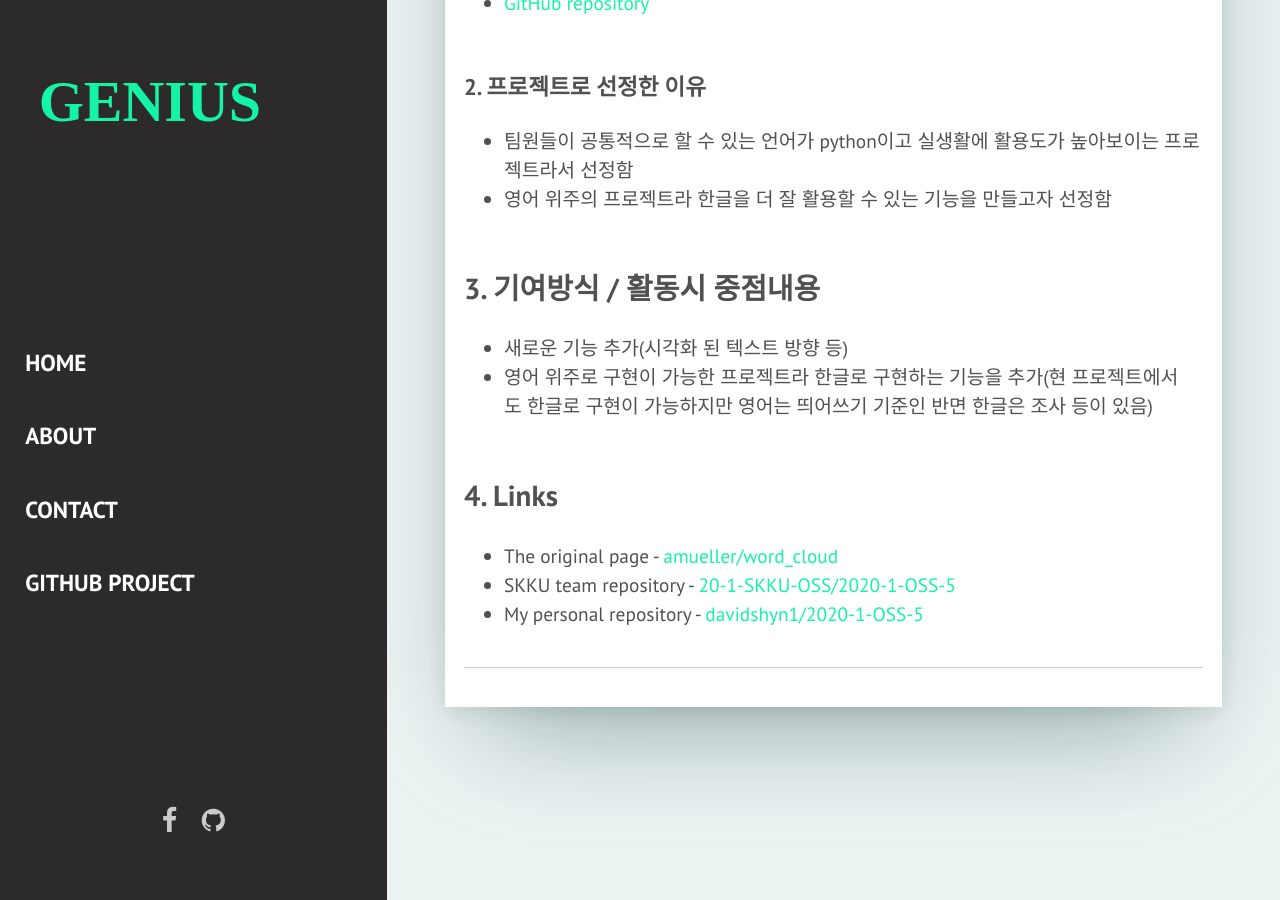
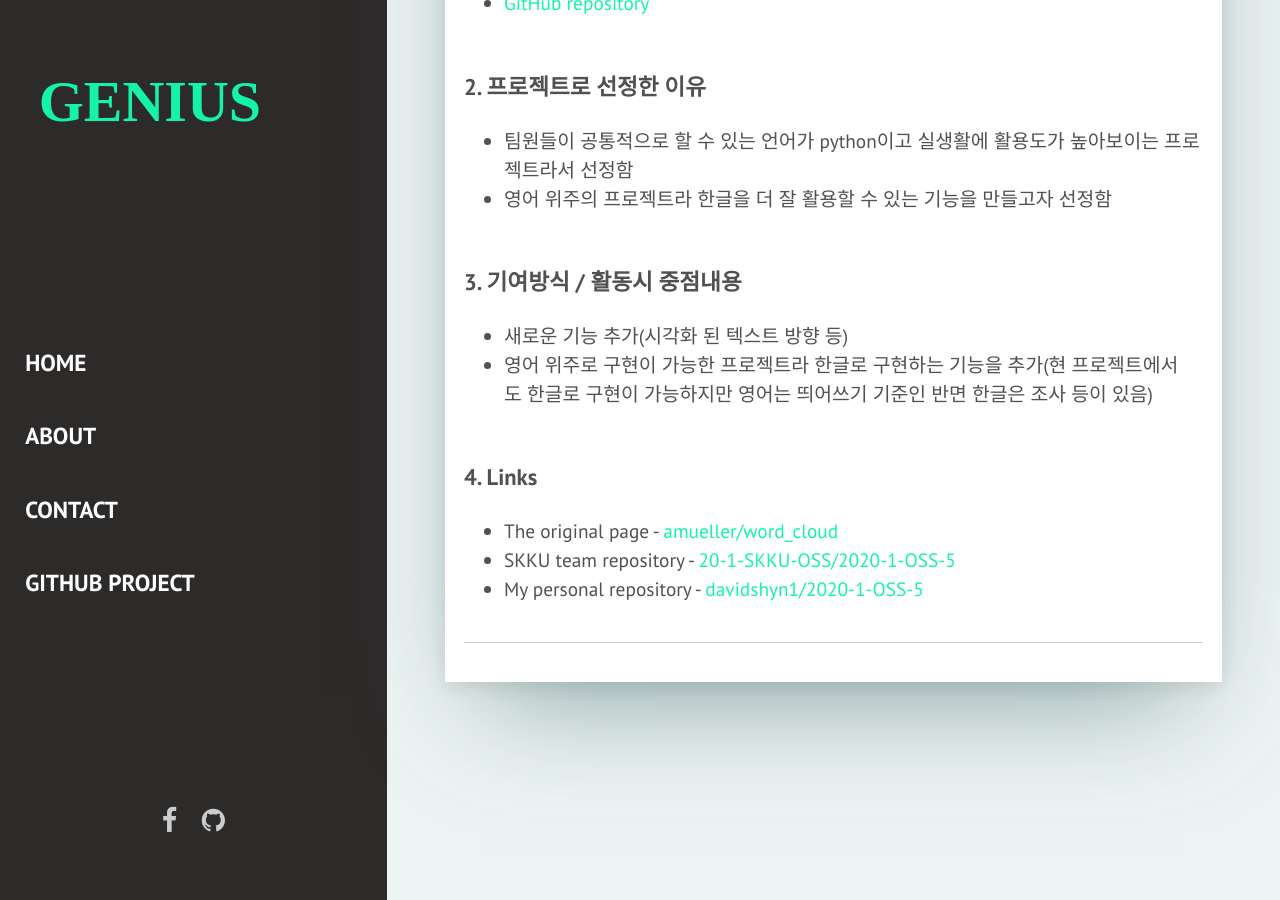
Before and after one commit to davidshyn1/davidshyn1.github.io, a Jekyll site: the page built from _pages/about.html, in a window 1280 px wide and 900 px high, scrolled down 1030 px. Built offline with Jekyll 4.4.1, drawn with Linux system fonts in a browser that asks for light colours; some web fonts are replaced.

```diff
--- a/_pages/about.html
+++ b/_pages/about.html
@@ -23,12 +23,12 @@ permalink: /about/
 * 영어 위주의 프로젝트라 한글을 더 잘 활용할 수 있는 기능을 만들고자 선정함<br>
 <br>
 
-## 3. 기여방식 / 활동시 중점내용
+### 3. 기여방식 / 활동시 중점내용
 * 새로운 기능 추가(시각화 된 텍스트 방향 등)<br>
 * 영어 위주로 구현이 가능한 프로젝트라 한글로 구현하는 기능을 추가(현 프로젝트에서도 한글로 구현이 가능하지만 영어는 띄어쓰기 기준인 반면 한글은 조사 등이 있음)<br>
 <br>
 
-## 4. Links
+### 4. Links
 * The original page - [amueller/word_cloud][original_page]
 * SKKU team repository - [20-1-SKKU-OSS/2020-1-OSS-5][Groupreposit]
 * My personal repository - [davidshyn1/2020-1-OSS-5][personalreposit]
```
